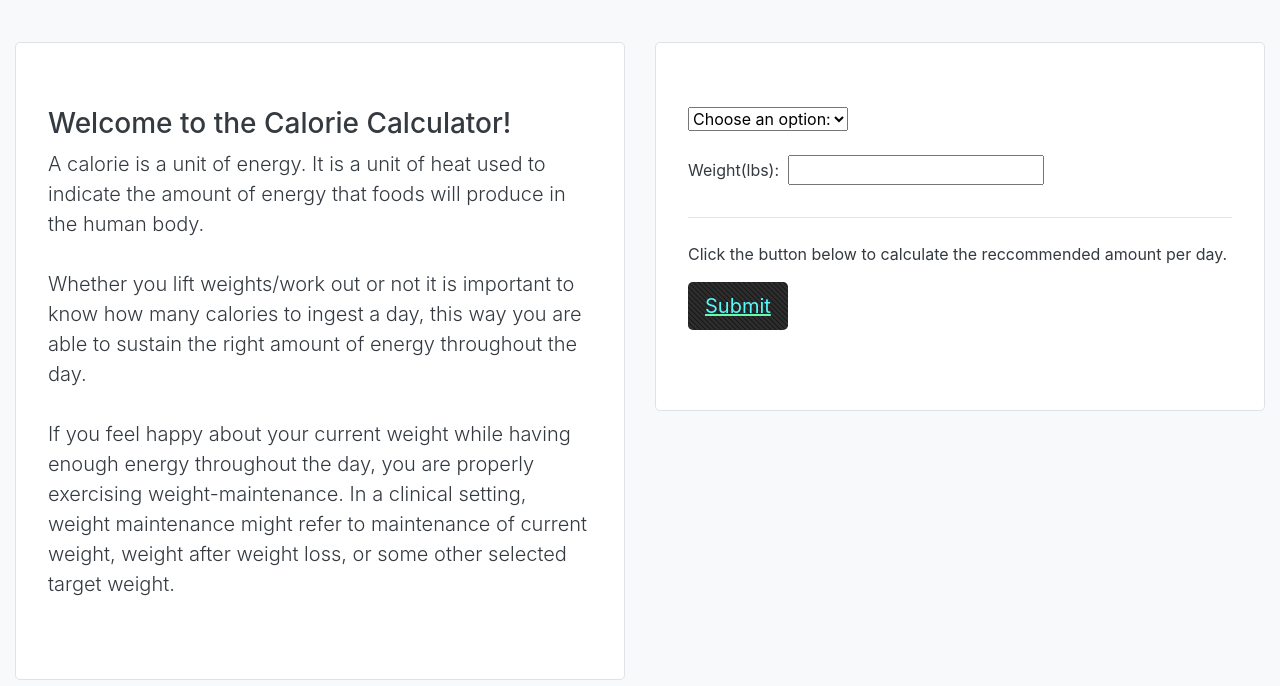
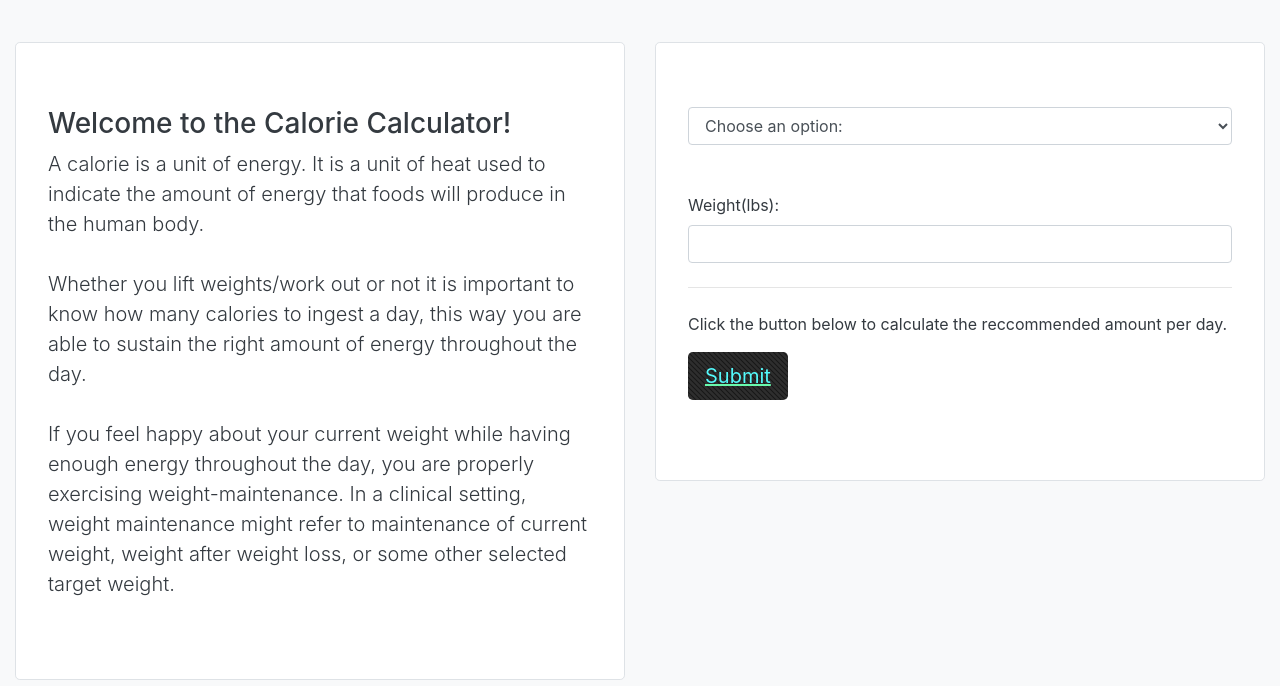
Before and after one commit to Abijahford/CalorieCalculator, a plain HTML site: page index.html in a window 1280 px wide. Shown: the part 114-800 px from the top of the page. Drawn offline with nearby package versions, Linux system fonts and the light colour scheme.

Commit message:
Bug Fixes

```diff
--- a/index.html
+++ b/index.html
@@ -60,8 +60,8 @@
         </div>
         <div class="col-6">
           <div class="jumbotron border" style="background-color: white;">
-            <form name="form" onsubmit="calculate(this)">
-              <select name="option" id="options">
+            <form name="form" onsubmit="calculate(this)" class="form-group">
+              <select name="option" id="options" class="form-control">
                 <option value="0">Choose an option:</option>
                 <option value="1">Lose Mass</option>
                 <option value="2">Maintain Mass</option>
@@ -69,7 +69,7 @@
               </select>
               <br><br>
               <label for="weight" class="mr-1">Weight(lbs):</label>
-              <input type="text" id="weight" name="weight" class="weight mb-2">
+              <input type="text" id="weight" name="weight" class="weight mb-2 form-control">
             <hr class="my-4">
             <p>Click the button below to calculate the reccommended amount per day.</p>
             <p class="lead">
```
